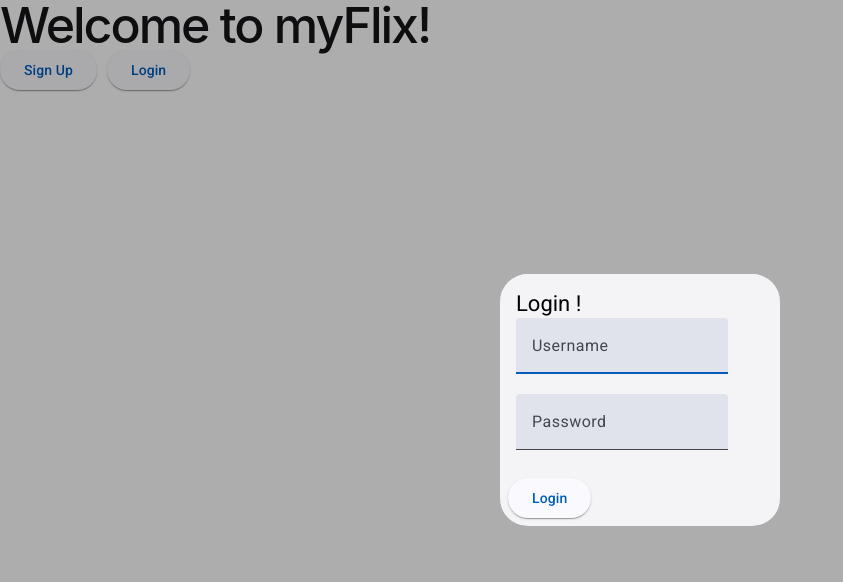
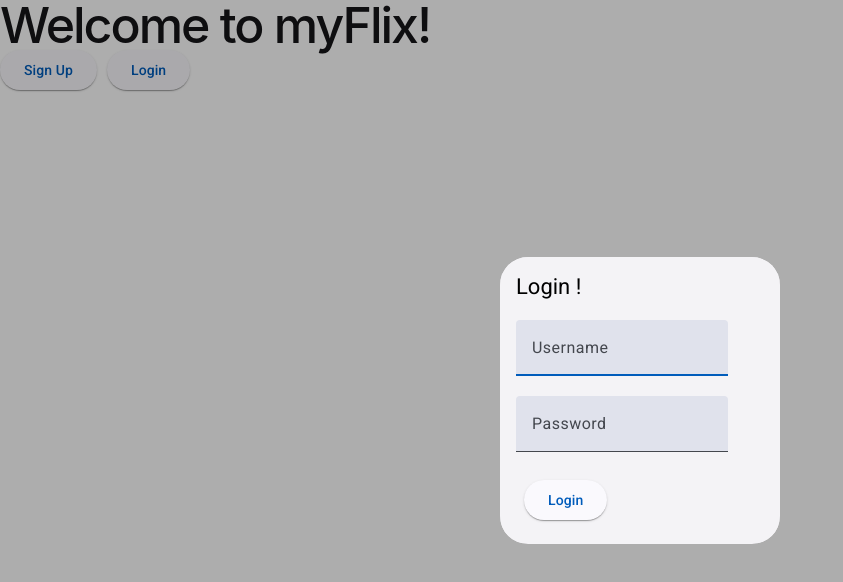
Before and after one commit to VinnieCodes/myFlix-Angular-Client, an Angular app: page / in a window 1280 px wide. Both pictures are taken after a click on the button "Login". Shown: the top 582 px of the page, without its empty margins (0-843 px from the left). Built offline with nearby package versions, Linux system fonts and the light colour scheme.

Commit message:
styling login and sign up

```diff
--- a/src/app/user-login-form/user-login-form.component.html
+++ b/src/app/user-login-form/user-login-form.component.html
@@ -2,6 +2,7 @@
   <mat-card-header>
     <mat-card-title>Login !</mat-card-title>
   </mat-card-header>
+  <br/>
   <mat-card-content>
     <form>
       <mat-form-field>
@@ -25,10 +26,11 @@
         />
       </mat-form-field>
     </form>
-  </mat-card-content>
-  <mat-card-actions>
+    <mat-card-actions>
     <button mat-raised-button (click)="loginUser()" color="primary">
       Login
     </button>
   </mat-card-actions>
+  </mat-card-content>
+
 </mat-card>
--- a/src/app/user-registration-form/user-registration-form.component.html
+++ b/src/app/user-registration-form/user-registration-form.component.html
@@ -3,6 +3,7 @@
     <mat-card-header>
       <mat-card-title>Sign Up!</mat-card-title>
     </mat-card-header>
+    <br/>
     <mat-card-content>
       <form>
         <mat-form-field>
@@ -45,8 +46,7 @@
           >
         </mat-form-field>
       </form>
-    </mat-card-content>
-    <mat-card-actions>
+      <mat-card-actions>
         <button
           mat-raised-button
           (click)="registerUser()"
@@ -55,4 +55,6 @@
           Sign Up
         </button>
     </mat-card-actions>
+    </mat-card-content>
+
   </mat-card>
```
